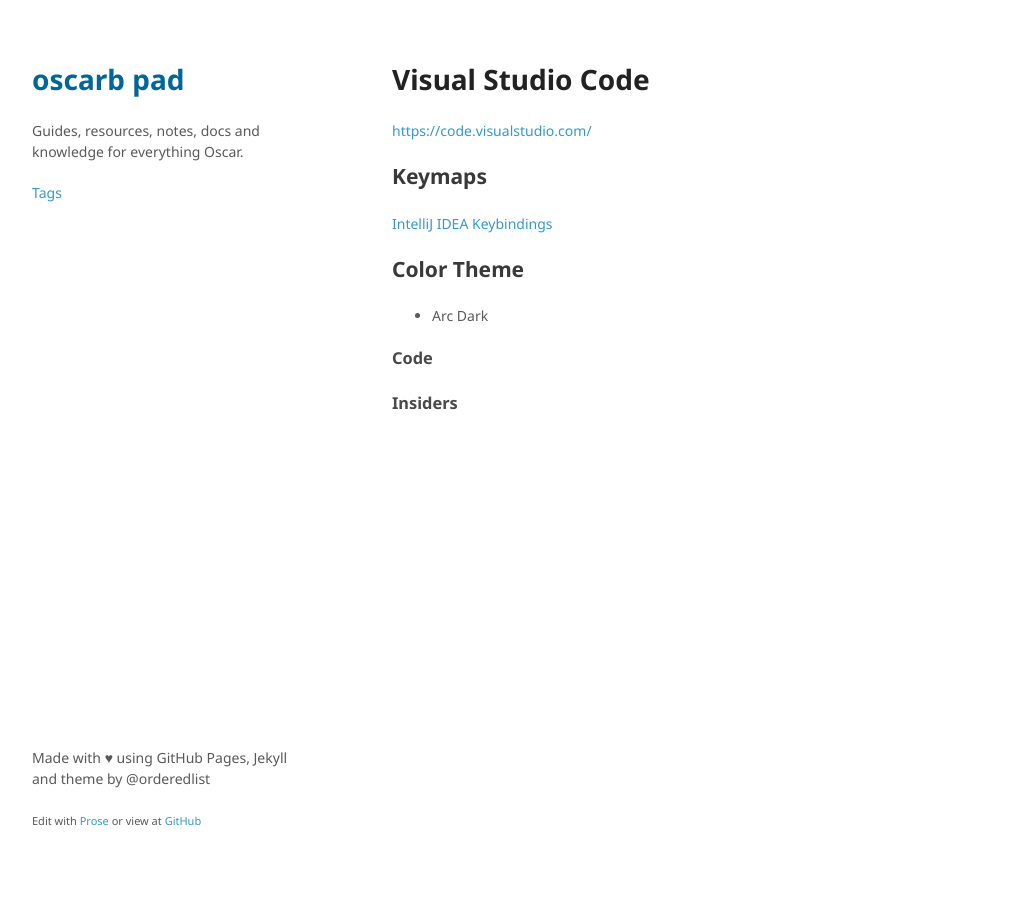
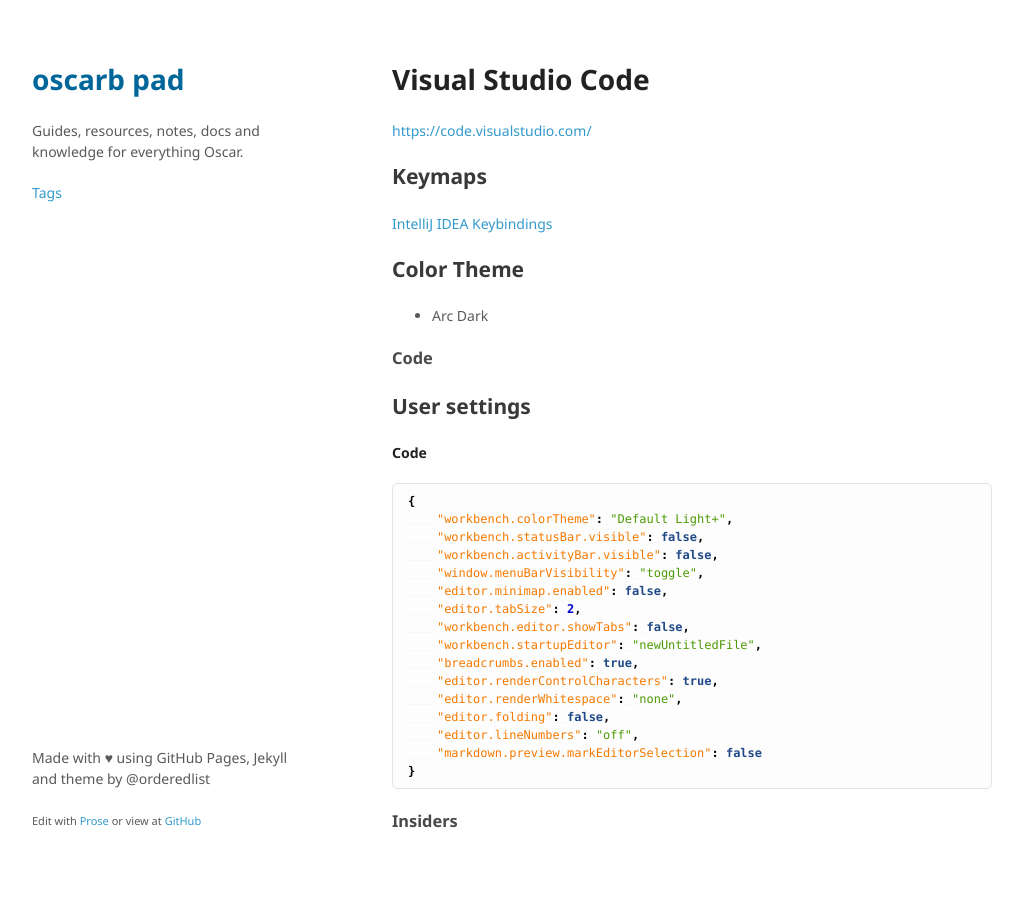
Before and after one commit to oscarb/pad, a Jekyll site: the page built from _docs/visual-studio-code.md, in a window 1280 px wide. Shown: the whole page, without its empty margins (128-1151 px from the left). Built offline with Jekyll 4.4.1, drawn with Linux system fonts in a browser that asks for light colours; some web fonts are replaced.

Commit message:
Update visual-studio-code.md

````diff
--- a/_docs/visual-studio-code.md
+++ b/_docs/visual-studio-code.md
@@ -19,5 +19,26 @@ https://code.visualstudio.com/
 
 ### Code
 
+## User settings
+
+**Code**
+```json
+{
+    "workbench.colorTheme": "Default Light+",
+    "workbench.statusBar.visible": false,
+    "workbench.activityBar.visible": false,
+    "window.menuBarVisibility": "toggle",
+    "editor.minimap.enabled": false,
+    "editor.tabSize": 2,
+    "workbench.editor.showTabs": false,
+    "workbench.startupEditor": "newUntitledFile",
+    "breadcrumbs.enabled": true,
+    "editor.renderControlCharacters": true,
+    "editor.renderWhitespace": "none",
+    "editor.folding": false,
+    "editor.lineNumbers": "off",
+    "markdown.preview.markEditorSelection": false
+}
+```
 
 ### Insiders
````
